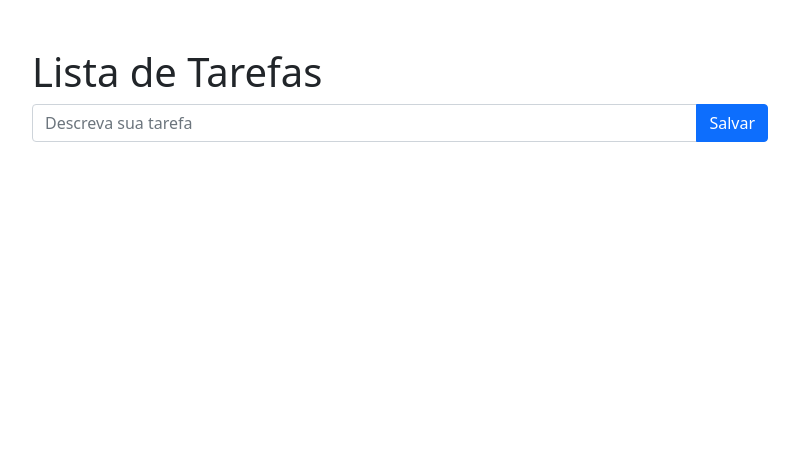
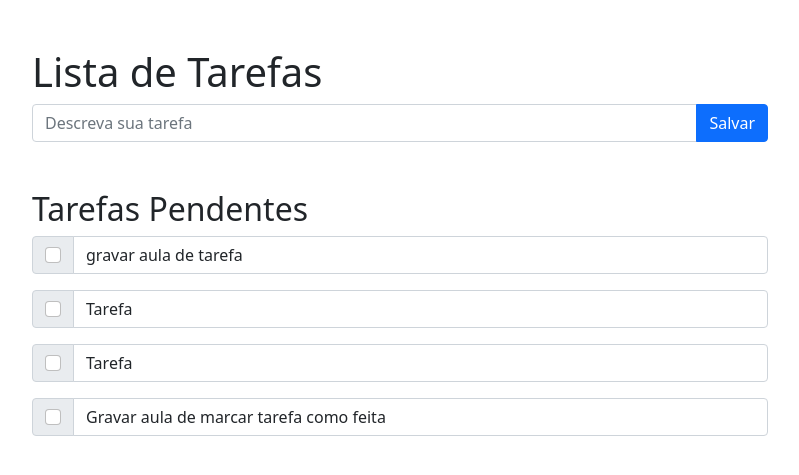
Before and after one commit to mateuslourenco/django-pro, a Django app: page /tarefas/ in a window 1280 px wide. Shown: the top 475 px of the page, without its empty margins (240-1039 px from the left). Run offline with Django 3.2, Linux system fonts and the light colour scheme; data comes from the database, SQL or seed files in the repository; both versions use the stored data as it was after the commit.

Commit message:
Implementado listar tarefas pendentes
close #4

```diff
--- a/webdev/tarefas/templates/tarefas/home.html
+++ b/webdev/tarefas/templates/tarefas/home.html
@@ -21,6 +21,18 @@
                 </div>
                 <small class="form-text text-muted">{{ form.nome.errors }}</small>
             </form>
+            <h2 class="mt-5">Tarefas Pendentes</h2>
+
+            {% for tarefa in tarefas_pendentes %}
+                <form>
+                    <div class="input-group mb-3">
+                        <div class="input-group-text">
+                        <input class="form-check-input mt-0" type="checkbox" value="" aria-label="Checkbox para terefa">
+                    </div>
+                    <input type="text" class="form-control" aria-label="Text input para tarefa" value="{{ tarefa.nome }}">
+                    </div>
+                </form>
+            {% endfor %}
 
         </div>
     </div>
--- a/webdev/tarefas/views.py
+++ b/webdev/tarefas/views.py
@@ -5,15 +5,18 @@ from django.shortcuts import render
 from django.urls import reverse
 
 from webdev.tarefas.forms import TarefaNovaForm
+from webdev.tarefas.models import Tarefa
 
 
 def home(request):
+
     if request.method == 'POST':
         form = TarefaNovaForm(request.POST)
         if form.is_valid():
             form.save()
             return HttpResponseRedirect(reverse('tarefas:home'))
         else:
-            return render(request, 'tarefas/home.html', {'form': form}, status=400)
-
-    return render(request, 'tarefas/home.html')
+            tarefas_pendentes = Tarefa.objects.filter(feita=False).all()
+            return render(request, 'tarefas/home.html', {'form': form, 'tarefas_pendentes': tarefas_pendentes}, status=400)
+    tarefas_pendentes = Tarefa.objects.filter(feita=False).all()
+    return render(request, 'tarefas/home.html', {'tarefas_pendentes': tarefas_pendentes})
```
Also changed, not shown: webdev/tarefas/tests/test_tarefas_get.py (+24 -1 lines), db.sqlite3.
